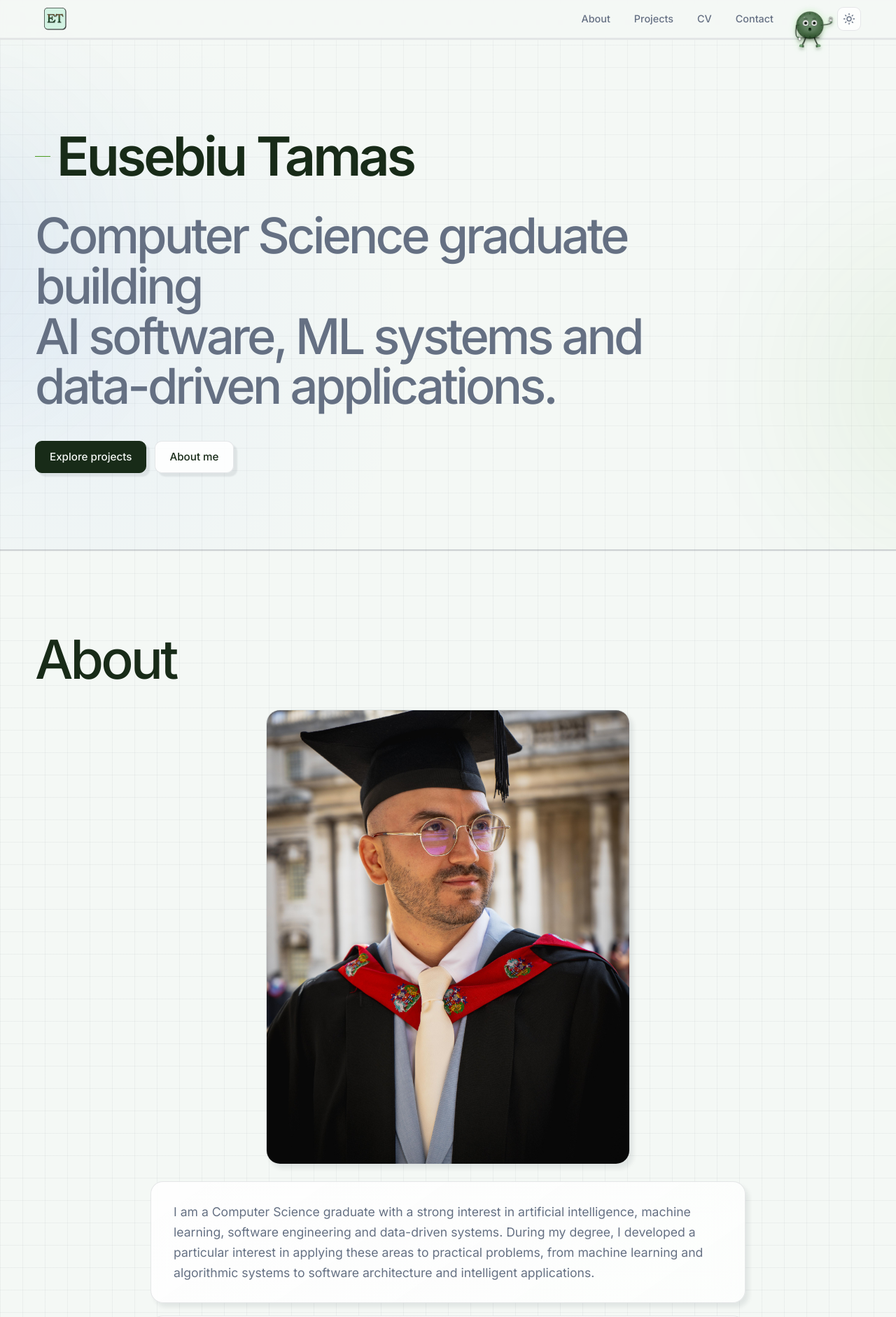
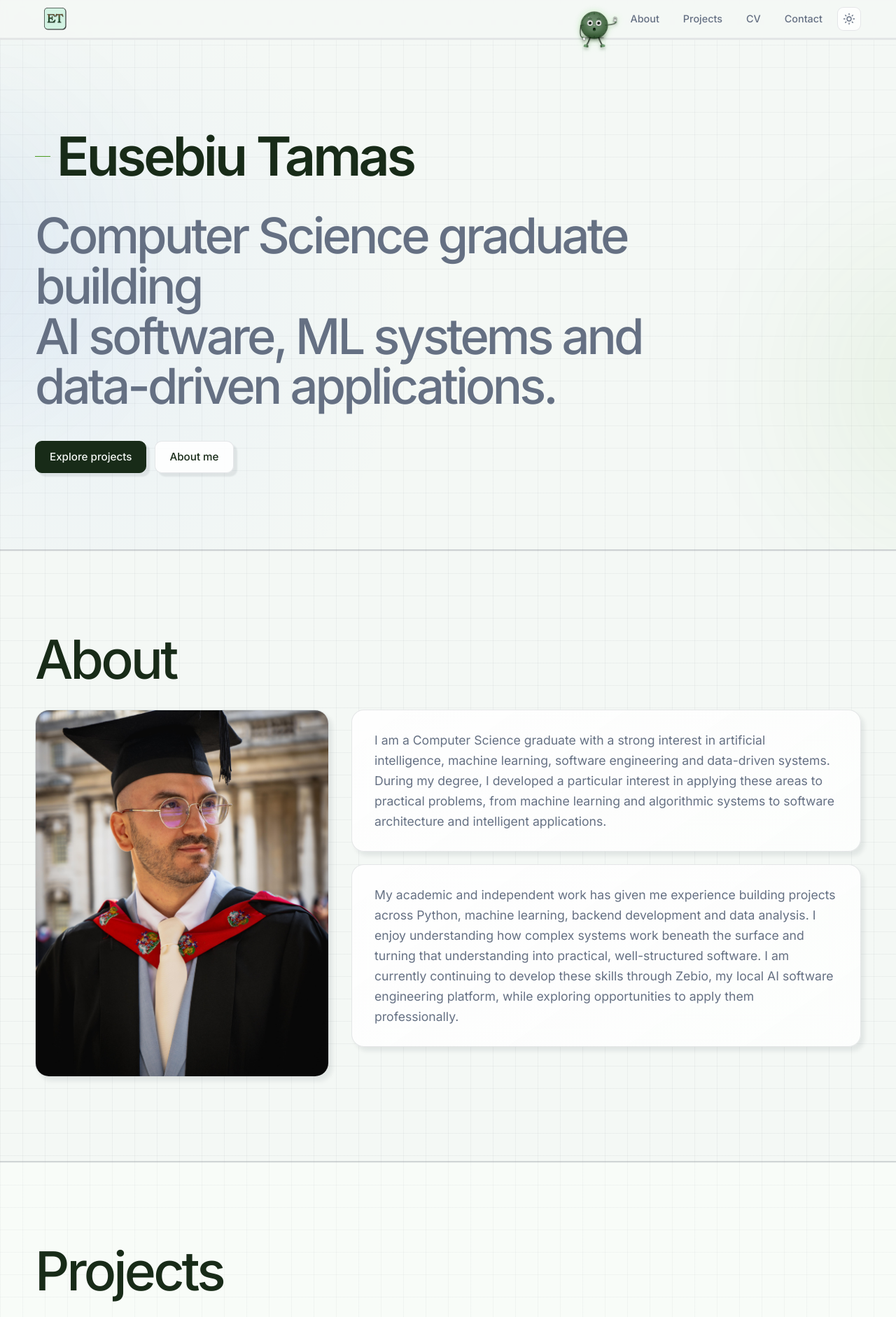
Before and after one commit to et1992s/Eusebiu-Tamas-Personal-Portfolio, a React (Vite) app in the folder frontend/: page / in a window 1280 px wide. Shown: the top 1882 px of the page at 70% size. Built offline with nearby package versions, Linux system fonts and the light colour scheme; no server answers.

Commit message:
Updated the portfolio navigation and the About layout

```diff
--- a/frontend/src/components/portfolio/PortfolioNav.jsx
+++ b/frontend/src/components/portfolio/PortfolioNav.jsx
@@ -7,7 +7,7 @@ function PortfolioNav({ onOpenChat }) {
   const [isPopoverOpen, setIsPopoverOpen] = useState(false);
   const [isMobileMenuOpen, setIsMobileMenuOpen] = useState(false);
 
-    useEffect(() => {
+  useEffect(() => {
     if (!isMobileMenuOpen) {
       return;
     }
@@ -42,7 +42,7 @@ function PortfolioNav({ onOpenChat }) {
         <a
           href="#home"
           className="portfolio-nav-brand"
-          aria-label="Eusebiu Tamas â€” Home"
+          aria-label="Eusebiu Tamas — Home"
         >
           <img
             src="/portfolio-logo.png"
@@ -60,28 +60,8 @@ function PortfolioNav({ onOpenChat }) {
               onClick={() => setIsMobileMenuOpen(false)}
             />
           )}
-          <nav
-            id="portfolio-mobile-navigation"
-            className={[
-              'portfolio-nav-links',
-              isMobileMenuOpen ? 'portfolio-nav-links--mobile-open' : '',
-            ].filter(Boolean).join(' ')}
-            aria-label="Main navigation"
-          >
-            <a href="#about" onClick={() => setIsMobileMenuOpen(false)}>
-              About
-            </a>
-            <a href="#projects" onClick={() => setIsMobileMenuOpen(false)}>
-              Projects
-            </a>
-            <a href="#cv" onClick={() => setIsMobileMenuOpen(false)}>
-              CV
-            </a>
-            <a href="#contact" onClick={() => setIsMobileMenuOpen(false)}>
-              Contact
-            </a>
-          </nav>
 
+          {/* Zebio avatar — positioned before the navigation links */}
           <div
             className={[
               'portfolio-zebio-menu',
@@ -106,9 +86,11 @@ function PortfolioNav({ onOpenChat }) {
               <p className="portfolio-zebio-popover-title">
                 Meet Zebio
               </p>
+
               <p className="portfolio-zebio-popover-text">
                 Curious about my background or projects?
               </p>
+
               <button
                 type="button"
                 className="portfolio-zebio-open-chat"
@@ -118,6 +100,31 @@ function PortfolioNav({ onOpenChat }) {
               </button>
             </div>
           </div>
+
+          <nav
+            id="portfolio-mobile-navigation"
+            className={[
+              'portfolio-nav-links',
+              isMobileMenuOpen ? 'portfolio-nav-links--mobile-open' : '',
+            ].filter(Boolean).join(' ')}
+            aria-label="Main navigation"
+          >
+            <a href="#about" onClick={() => setIsMobileMenuOpen(false)}>
+              About
+            </a>
+
+            <a href="#projects" onClick={() => setIsMobileMenuOpen(false)}>
+              Projects
+            </a>
+
+            <a href="#cv" onClick={() => setIsMobileMenuOpen(false)}>
+              CV
+            </a>
+
+            <a href="#contact" onClick={() => setIsMobileMenuOpen(false)}>
+              Contact
+            </a>
+          </nav>
 
           <button
             type="button"
@@ -166,7 +173,11 @@ function PortfolioNav({ onOpenChat }) {
             type="button"
             className="portfolio-mobile-menu-toggle"
             onClick={() => setIsMobileMenuOpen((open) => !open)}
-            aria-label={isMobileMenuOpen ? 'Close navigation menu' : 'Open navigation menu'}
+            aria-label={
+              isMobileMenuOpen
+                ? 'Close navigation menu'
+                : 'Open navigation menu'
+            }
             aria-expanded={isMobileMenuOpen}
             aria-controls="portfolio-mobile-navigation"
           >
--- a/frontend/src/styles/portfolio.css
+++ b/frontend/src/styles/portfolio.css
@@ -1082,7 +1082,6 @@ html {
     transition: none;
   }
 }
-
 
 /* =========================================================
    FLOATING ZEBIO CHAT WINDOW
@@ -1510,6 +1509,30 @@ html {
   }
 }
 
+
+/* Desktop: place the graduation photo beside the About text */
+@media (min-width: 701px) {
+  .portfolio-about-layout {
+    flex-direction: row;
+    align-items: flex-start;
+    max-width: 1180px;
+    gap: 32px;
+  }
+
+  .portfolio-about-image {
+    flex: 0 0 36%;
+    width: 36%;
+    max-width: 420px;
+    margin: 0;
+  }
+
+  .portfolio-about-content {
+    flex: 1;
+    min-width: 0;
+  }
+}
+
+
 /* =========================================================
    ABOUT CHAT THINKING INDICATOR
 ========================================================= */
```
